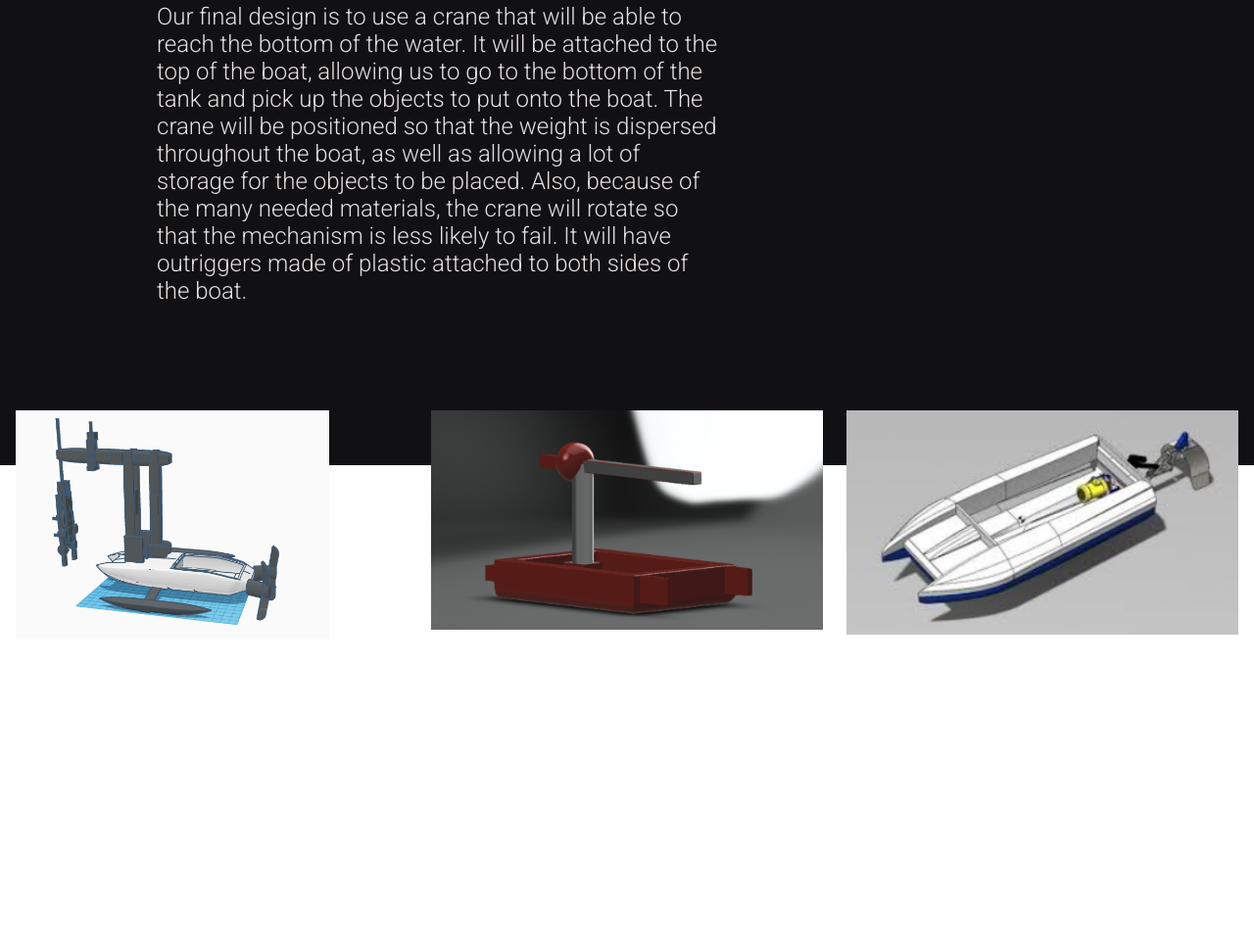
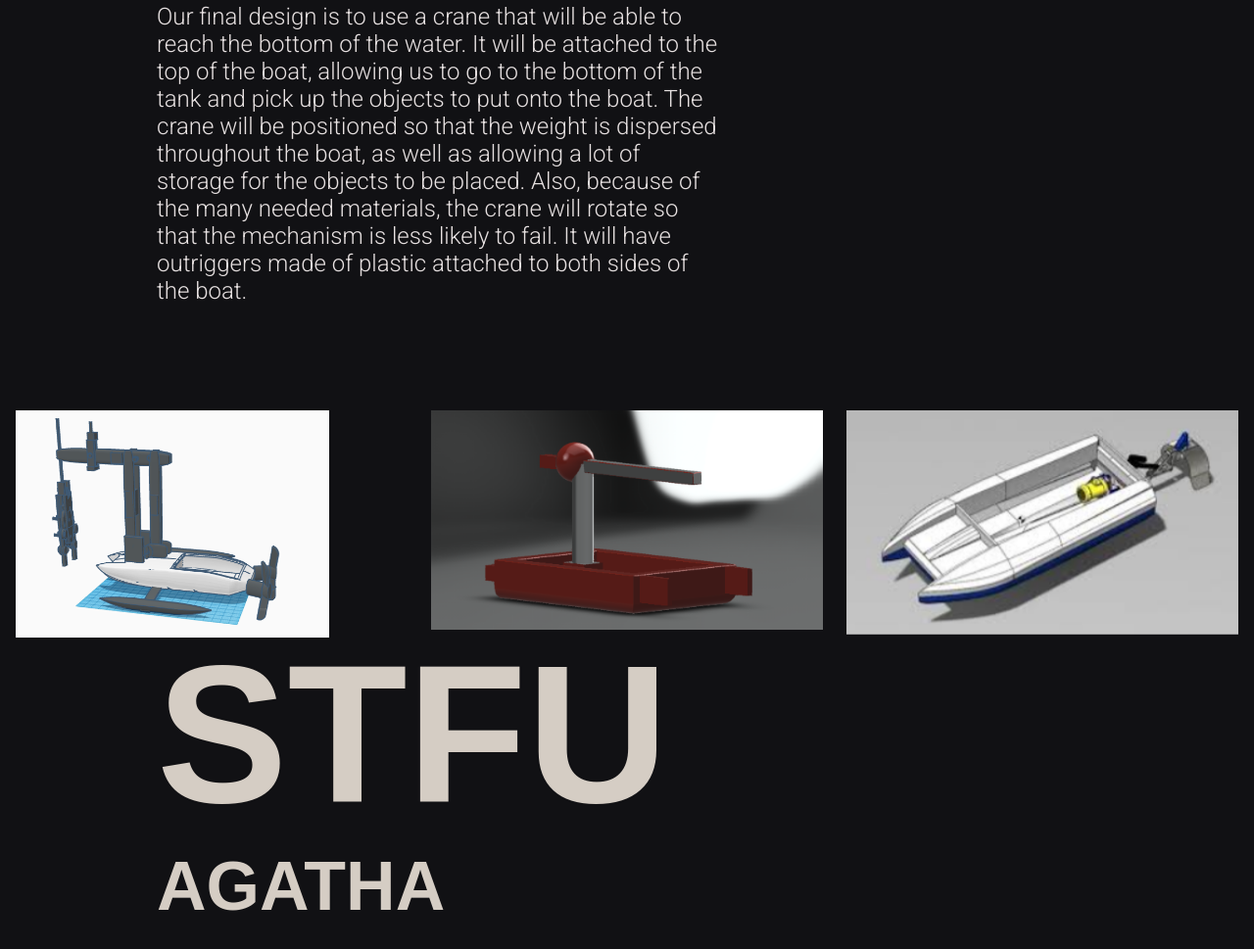
Before and after one commit to alphthms/archibald, a plain HTML site: page index.html in a window 1280 px wide. Shown: the part 1925-2894 px from the top of the page at 98% size. Before the commit the page ends 2576 px from the top, so only its background shows below. Drawn offline with Linux system fonts and the light colour scheme.

```diff
--- a/index.html
+++ b/index.html
@@ -54,5 +54,18 @@
    <img src="cad3.png" class="image6">
 </div>
 
+
+
+
+<div class="container main">
+  <h1>STFU</h1>
+        <h2>AGATHA</h2>
+</div>
+
+
+
+
+
+
   </body>
 </html>
```
